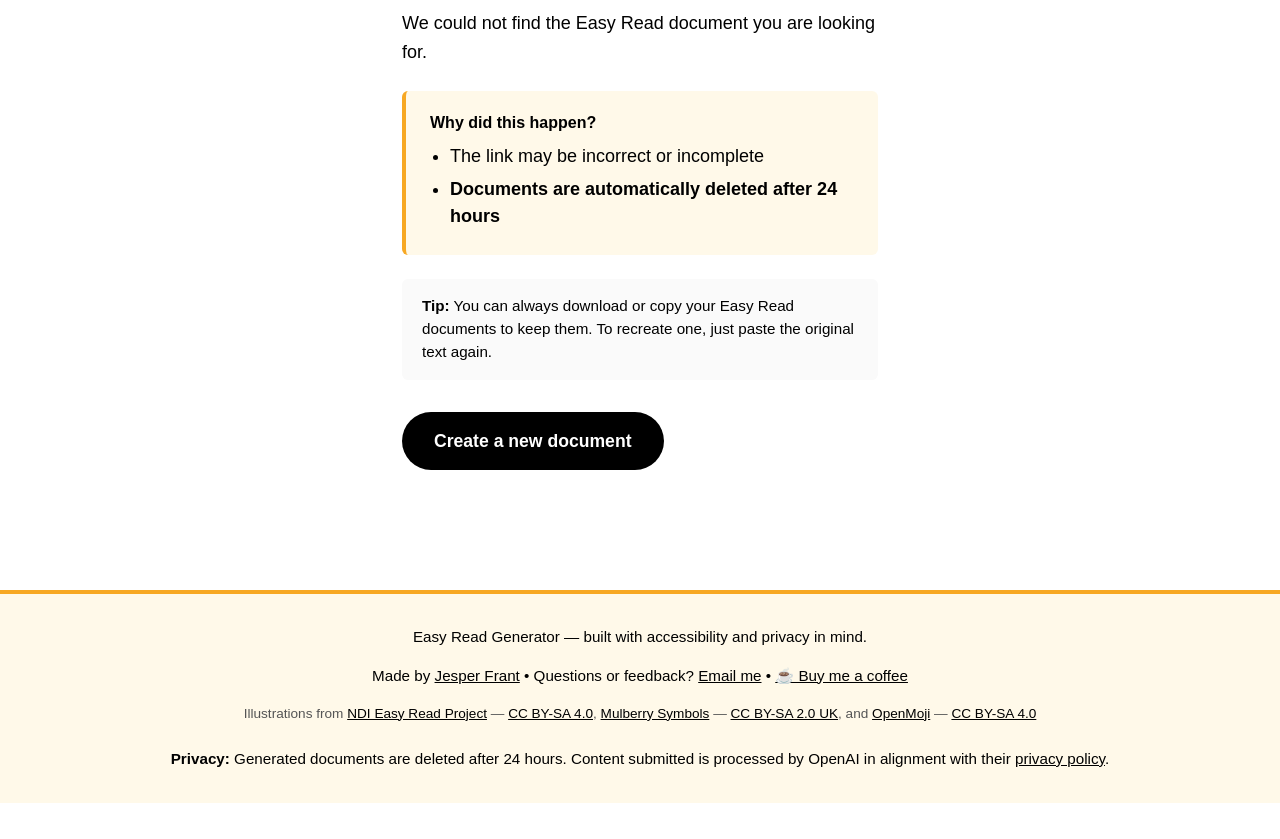
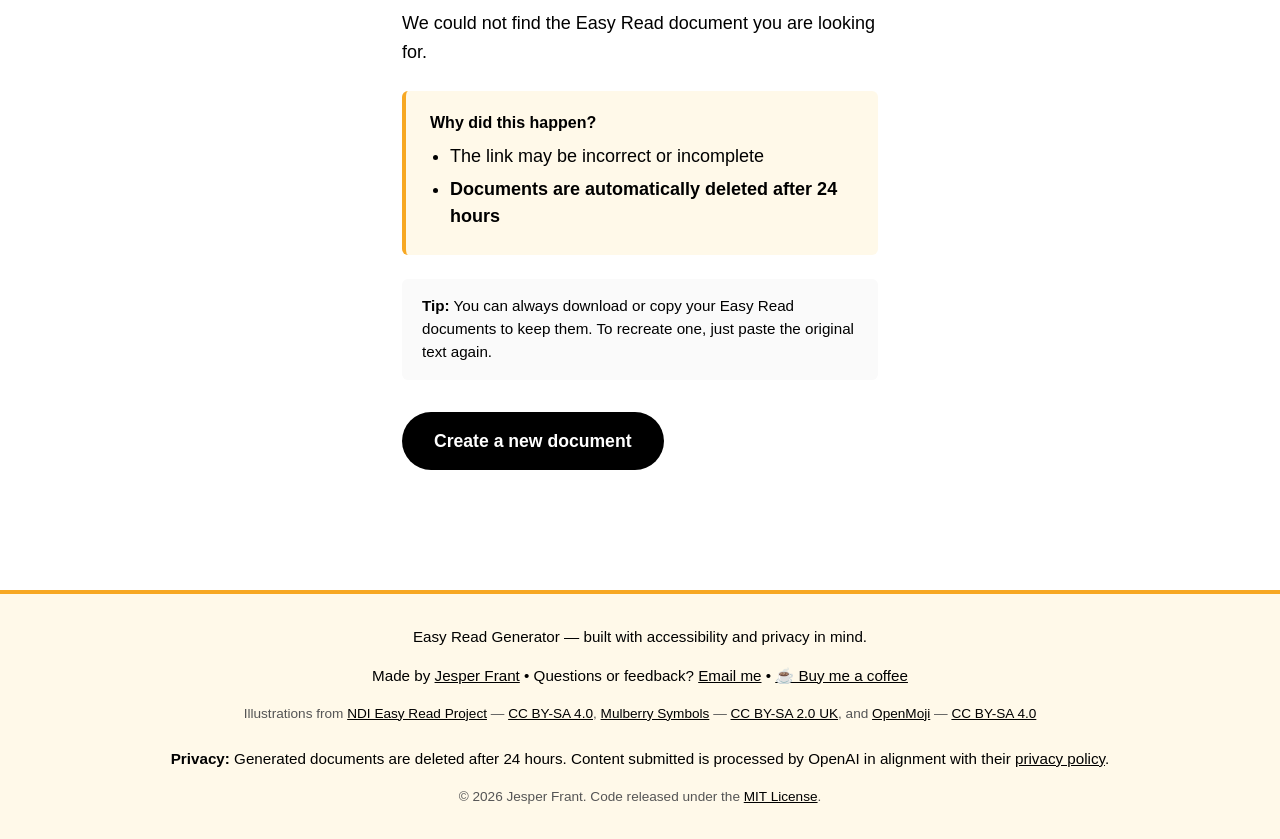
Before and after one commit to frantj/Michelle-Feedback-EasyRead-MVP, a website: page public/404.html in a window 1280 px wide. Shown: the part 236-1075 px from the top of the page. Before the commit the page ends 1039 px from the top, so only its background shows below. Drawn offline with Linux system fonts and the light colour scheme.

Commit message:
Add copyright line to site footer
Adds "© 2026 Jesper Frant. Code released under the MIT License." to the
footer of the main, results and 404 pages, linking to the LICENSE file.

Co-Authored-By: Claude Opus 5.5 <noreply@anthropic.com>

```diff
--- a/public/404.html
+++ b/public/404.html
@@ -109,6 +109,9 @@
       Content submitted is processed by OpenAI in alignment with their
       <a href="https://developers.openai.com/api/docs/guides/your-data" target="_blank" rel="noopener">privacy policy</a>.
     </p>
+    <p class="copyright">
+      © 2026 Jesper Frant. Code released under the <a href="https://github.com/frantj/Michelle-Feedback-EasyRead-MVP/blob/main/LICENSE" target="_blank" rel="noopener">MIT License</a>.
+    </p>
   </footer>
 
 </body>
--- a/public/css/styles.css
+++ b/public/css/styles.css
@@ -319,6 +319,11 @@ textarea:focus {
   font-size: 0.85rem;
   color: #555;
 }
+.copyright {
+  margin-top: 1rem;
+  font-size: 0.85rem;
+  color: #555;
+}
 
 /* === Responsive === */
 @media (max-width: 700px) {
```
Also changed, not shown: public/index.html (+3 -0 lines), public/results.html (+3 -0 lines).
